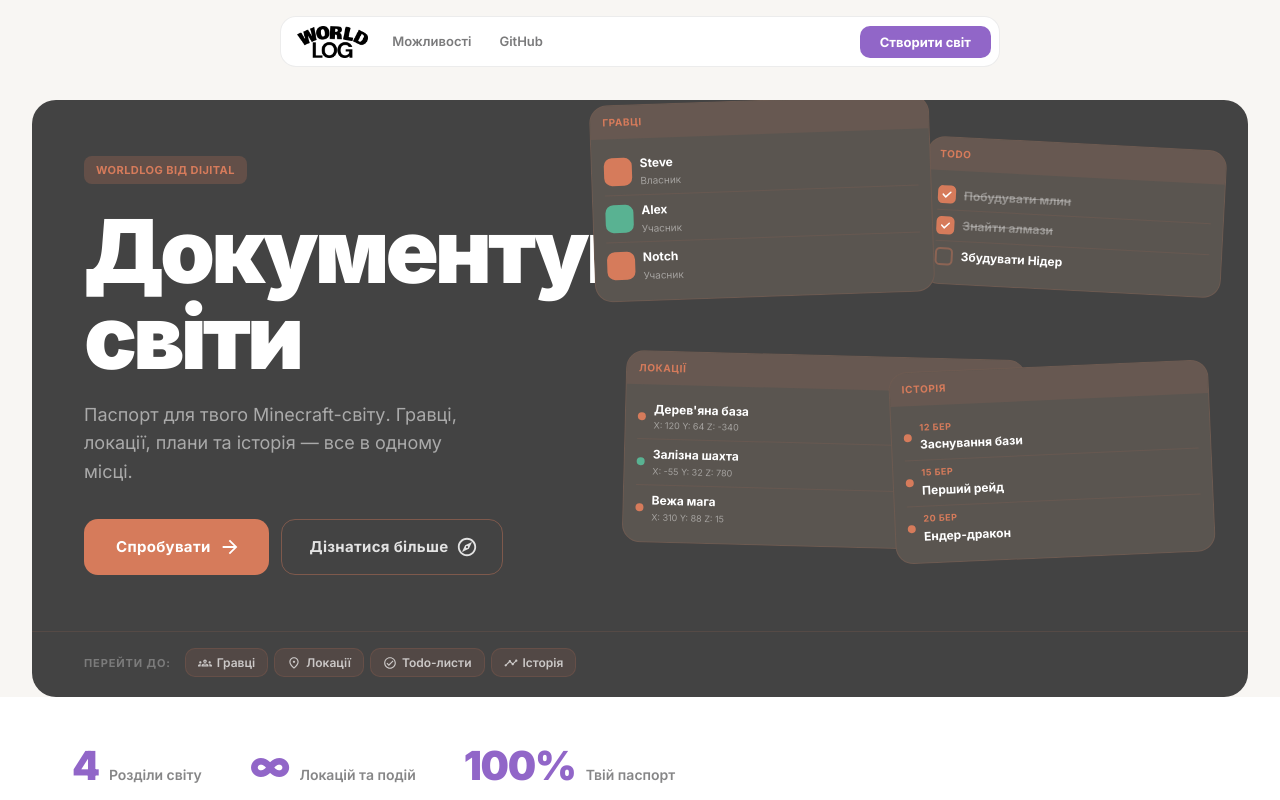
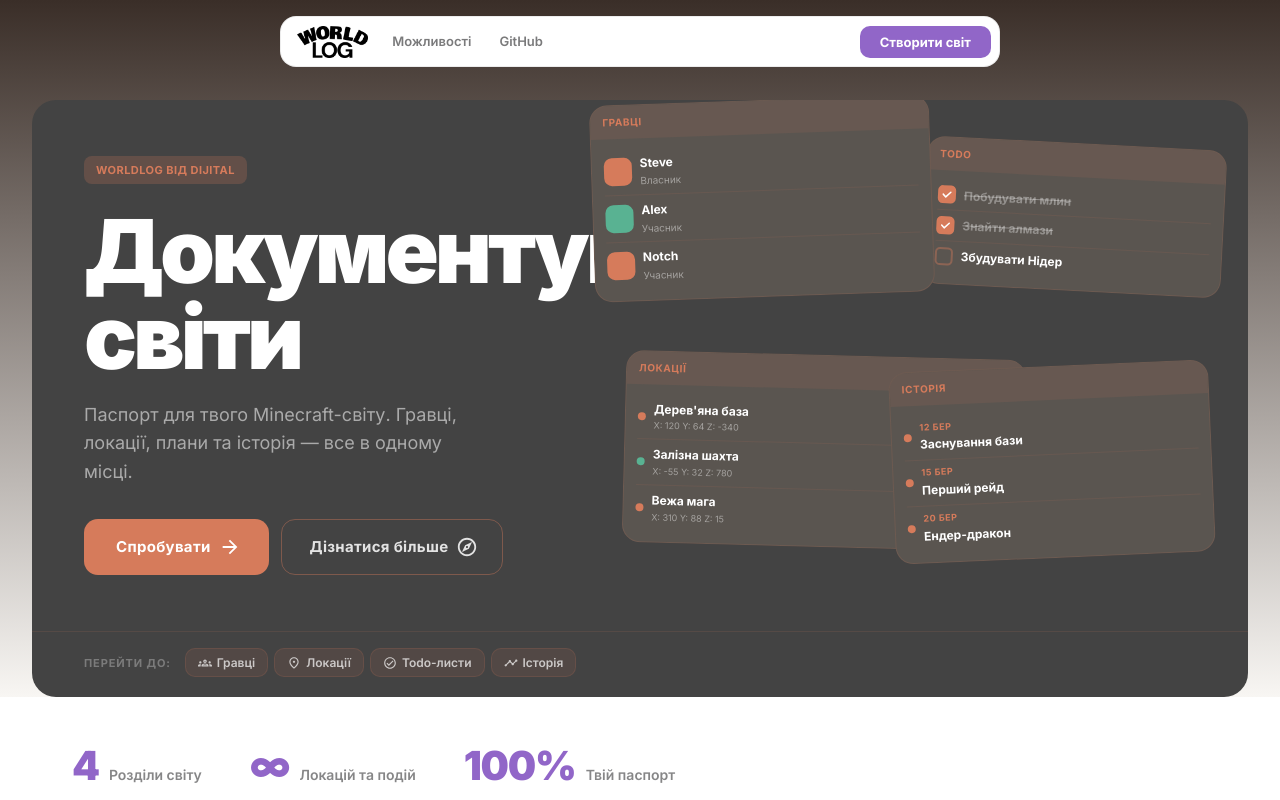
Before and after one commit to ttjelky/Worldlog, a React (Vite) app in the folder frontend/: page / in a window 1280 px wide. Shown: the top 800 px of the page. Built offline with nearby package versions, Linux system fonts and the light colour scheme; no server answers.

Commit message:
fix: warm brown gradient behind hero, page bg #f8f6f3, smooth fade after hero

```diff
--- a/frontend/src/features/landing/components/Hero/Hero.module.css
+++ b/frontend/src/features/landing/components/Hero/Hero.module.css
@@ -6,7 +6,7 @@
 
 .heroSection {
   padding: 88px 24px 0;
-  background: #f8f6f3;
+  background: linear-gradient(180deg, #3a2e28 0%, #f8f6f3 100%);
 }
 
 @media (min-width: 900px) {
--- a/frontend/src/shared/styles/global.css
+++ b/frontend/src/shared/styles/global.css
@@ -25,6 +25,7 @@ body {
   line-height: 1.65;
   color: #0d0d0f;
   min-height: 100vh;
+  background: #f8f6f3;
 }
 
 #root {
```
